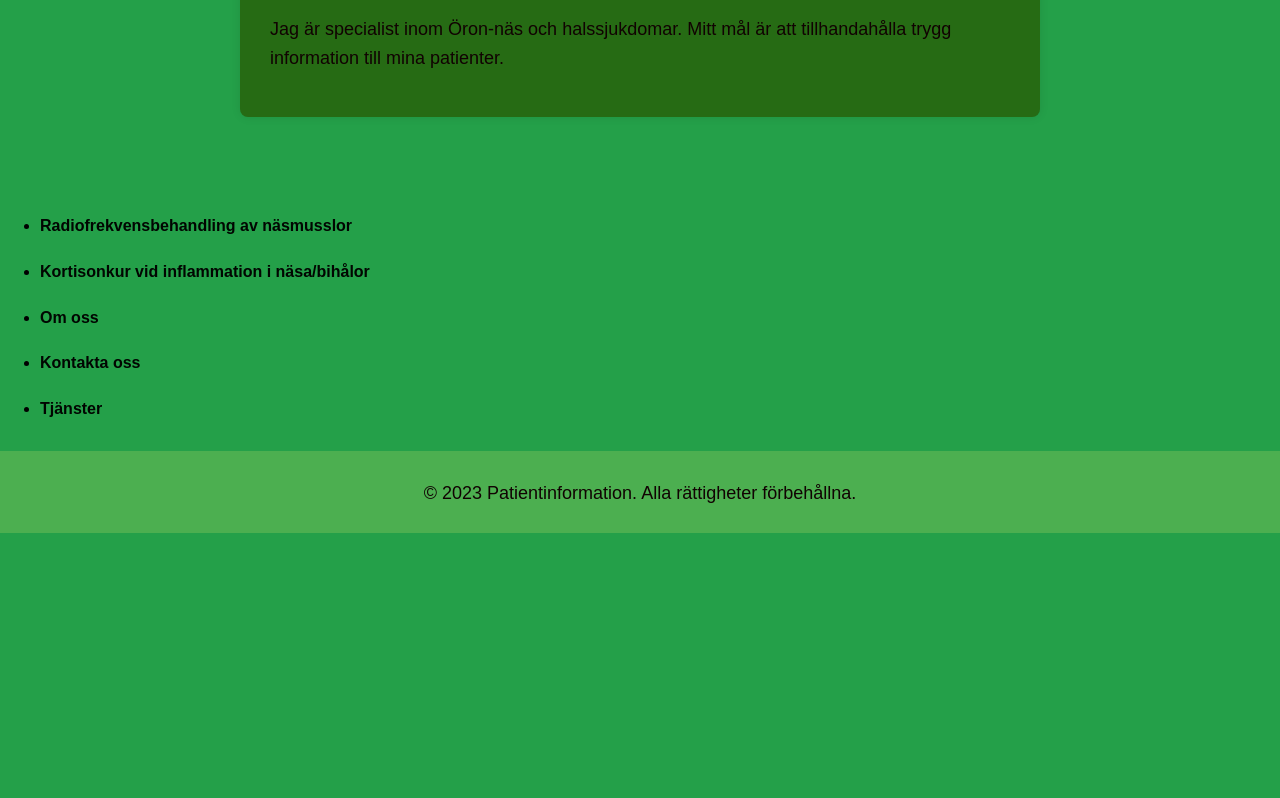
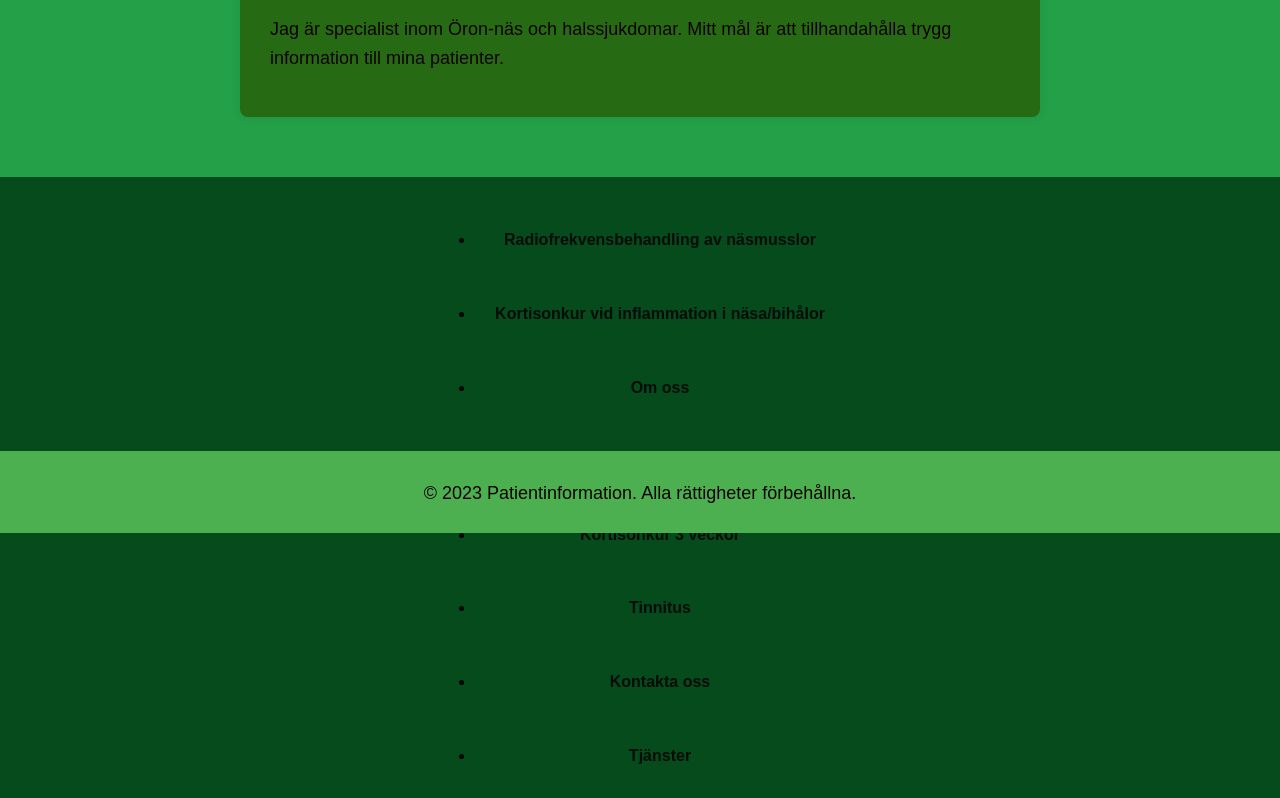
Before and after one commit to Drfarni/patientinfo, a plain HTML site: page index.html in a window 1280 px wide. Shown: the part 267-1065 px from the top of the page. Before the commit the page ends 800 px from the top, so only its background shows below. Drawn offline with Linux system fonts and the light colour scheme.

Commit message:
Add files via upload

```diff
--- a/index.html
+++ b/index.html
@@ -20,16 +20,18 @@
         </section>
 
     </main>
-    <div>
+    <nav>
         <ul>
-
-        <li><a href="Näsmusslor.html">Radiofrekvensbehandling av näsmusslor</a></li>
-        <li><a href="Kortisonkur10dagar.html">Kortisonkur vid inflammation i näsa/bihålor</a></li>
-        <li><a href="Näsmusslor.html">Om oss</a></li>
-        <li><a href="contact.html">Kontakta oss</a></li>
-        <li><a href="services.html">Tjänster</a></li>
+            <li><a href="Näsmusslor.html">Radiofrekvensbehandling av näsmusslor</a></li>
+            <li><a href="Kortisonkur10dagar.html">Kortisonkur vid inflammation i näsa/bihålor</a></li>
+            <li><a href="Näsmusslor.html">Om oss</a></li>
+            <li><a href="Minskningnäs.html">Konkotomi</a></li>
+            <li><a href="Kortisonkur3veckor.html">Kortisonkur 3 veckor</a></li>
+            <li><a href="Tinnitus.html">Tinnitus</a></li>
+            <li><a href="contact.html">Kontakta oss</a></li>
+            <li><a href="services.html">Tjänster</a></li>
     </ul>
-    </div>
+    </nav>
     <footer>
         <p>&copy; 2023 Patientinformation. Alla rättigheter förbehållna.</p>
     </footer>
--- a/styles.css
+++ b/styles.css
@@ -54,13 +54,14 @@ header {
 nav {
     display: flex;
     justify-content: center;
-    background-color: #333;
+    background-color: #054b1c;
 }
 nav a {
-    color: rgb(14, 1, 1);
+    color: rgb(5, 12, 9);
     padding: 14px 20px;
     text-decoration: none;
     text-align: center;
+    display: block;
 }
 
 main {
```
